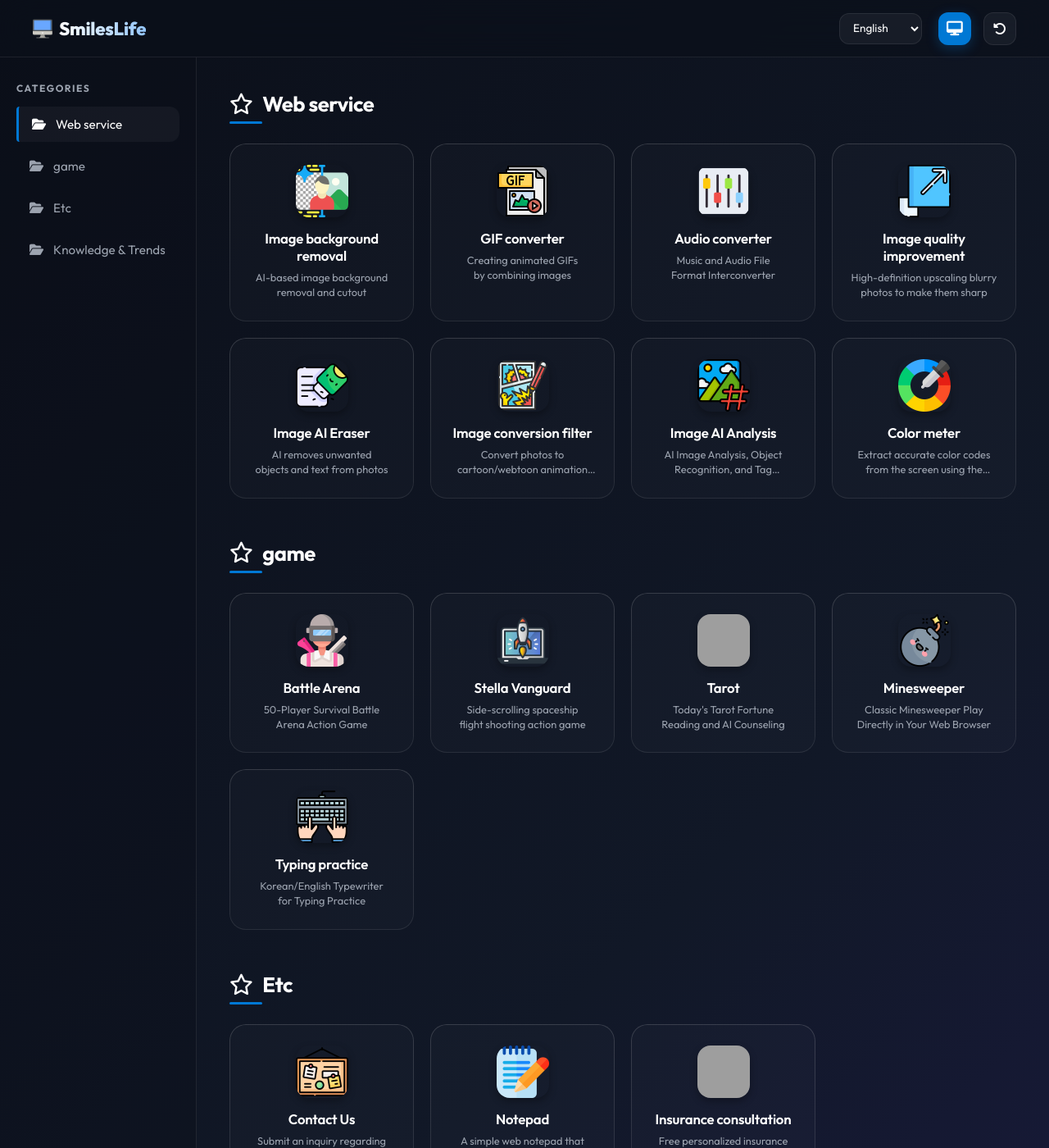
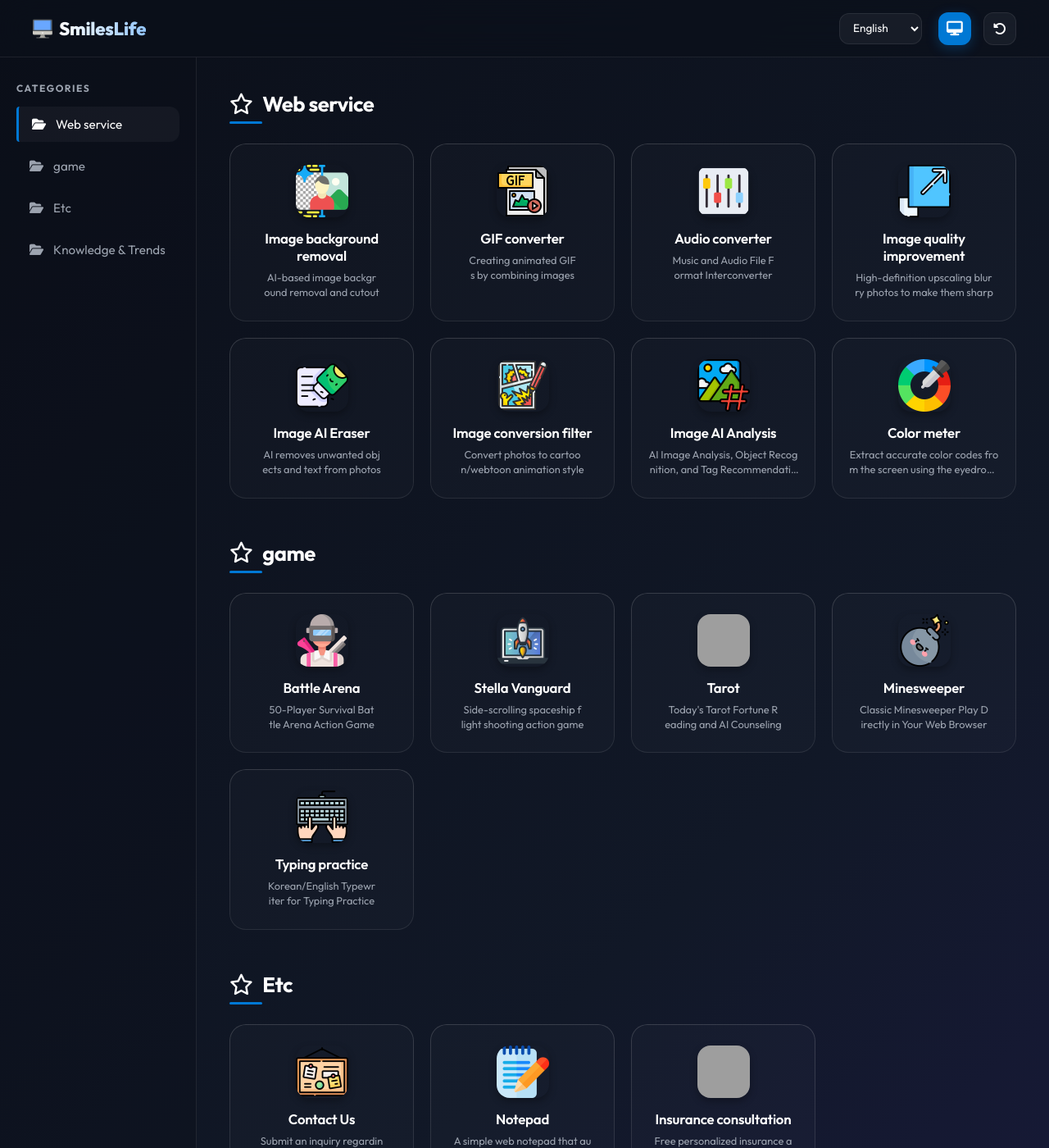
Before and after one commit to takionss/main, a Jekyll site: the page en/index_normal.html, which Jekyll copies as it is, in a window 1280 px wide and 1400 px high. Shown: the whole window at 82% size. Built offline with Jekyll 4.4.1, drawn with Linux system fonts in a browser that asks for light colours; grey boxes are pictures that could not be loaded.

```diff
--- a/en/index_normal.html
+++ b/en/index_normal.html
@@ -375,7 +375,7 @@
             -webkit-line-clamp: 2;
             -webkit-box-orient: vertical;
             overflow: hidden;
-            word-break: normal;
+            word-break: break-all;
             overflow-wrap: break-word;
             text-wrap: balance;
         }
--- a/es/index_normal.html
+++ b/es/index_normal.html
@@ -375,7 +375,7 @@
             -webkit-line-clamp: 2;
             -webkit-box-orient: vertical;
             overflow: hidden;
-            word-break: normal;
+            word-break: break-all;
             overflow-wrap: break-word;
             text-wrap: balance;
         }
```
